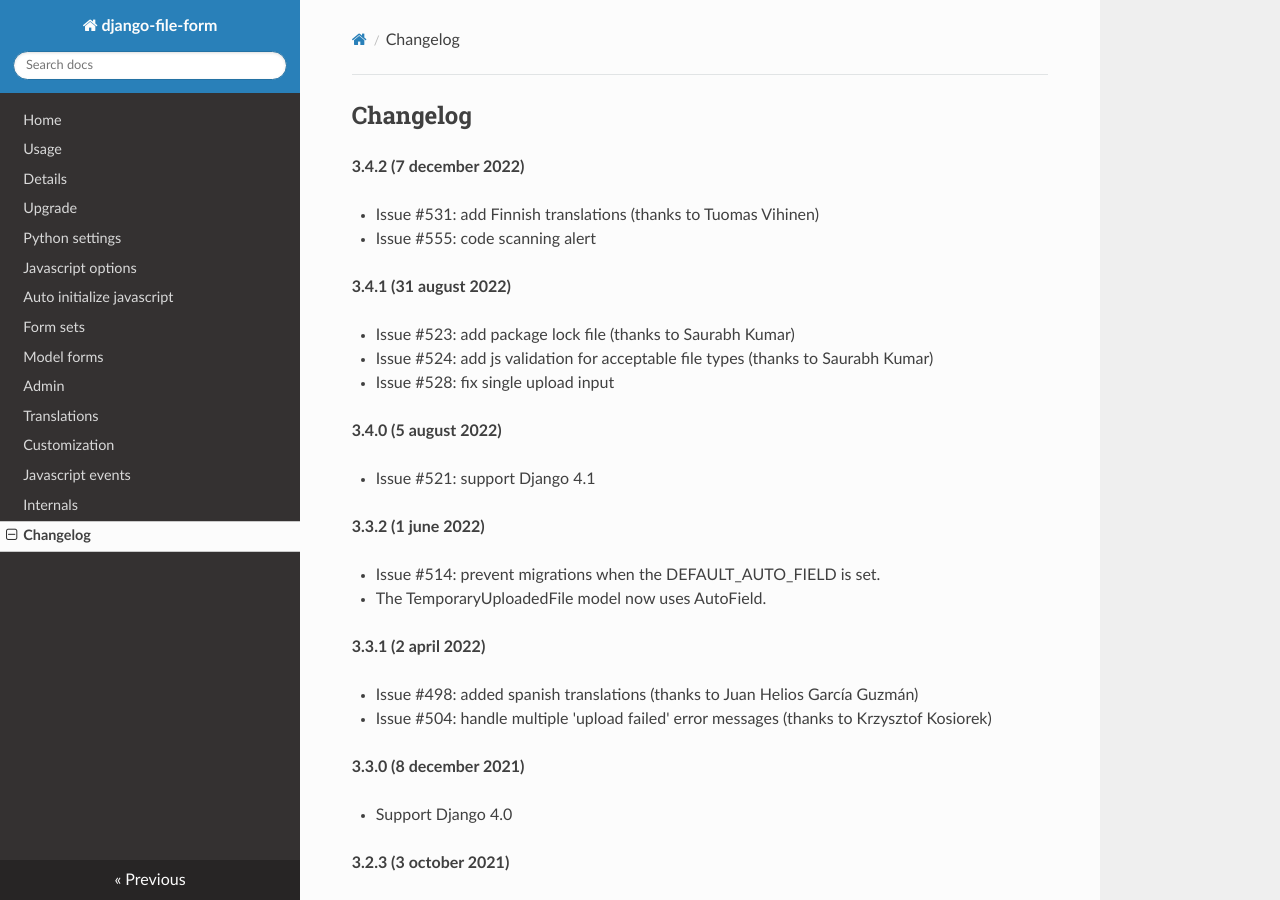
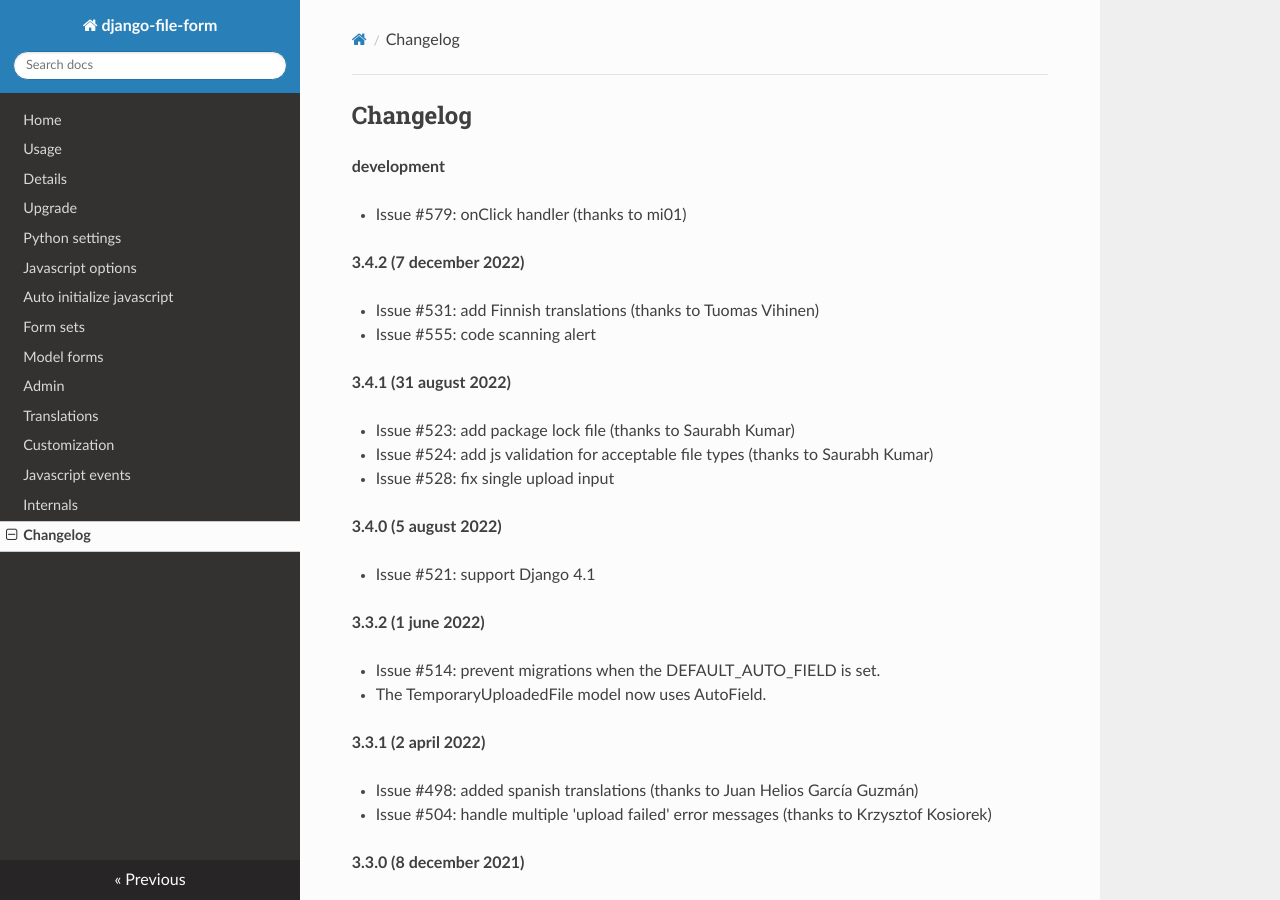
Before and after one commit to mbraak/django-file-form, an MkDocs documentation site: the page built from docs/changelog.md, in a window 1280 px wide and 900 px high. Built offline with MkDocs 1.6.1, drawn with Linux system fonts in a browser that asks for light colours; nearby versions of some CDN libraries.

Commit message:
Changelog

```diff
--- a/docs/changelog.md
+++ b/docs/changelog.md
@@ -1,4 +1,8 @@
 ## Changelog
+
+**development**
+
+- Issue #579: onClick handler (thanks to mi01)
 
 **3.4.2 (7 december 2022)**
 
```
